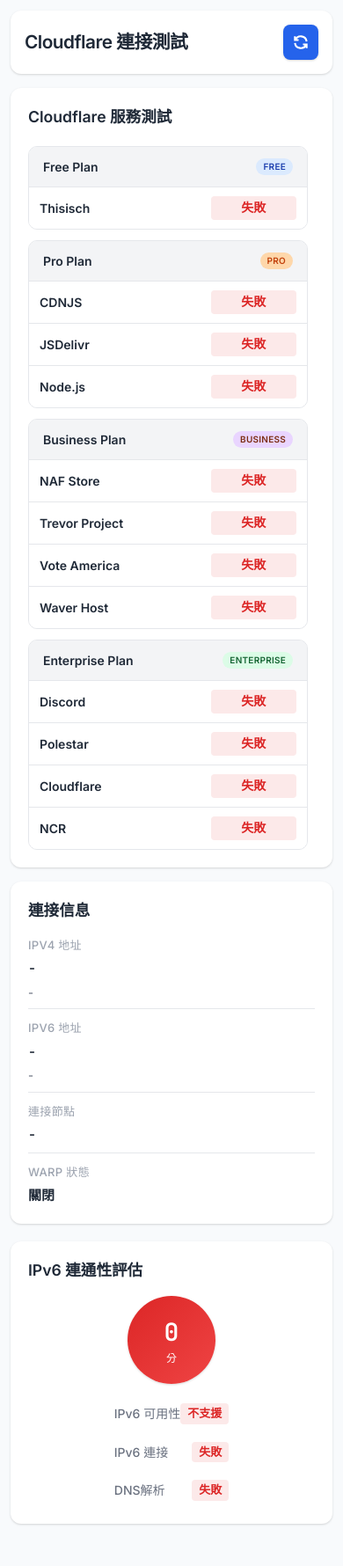
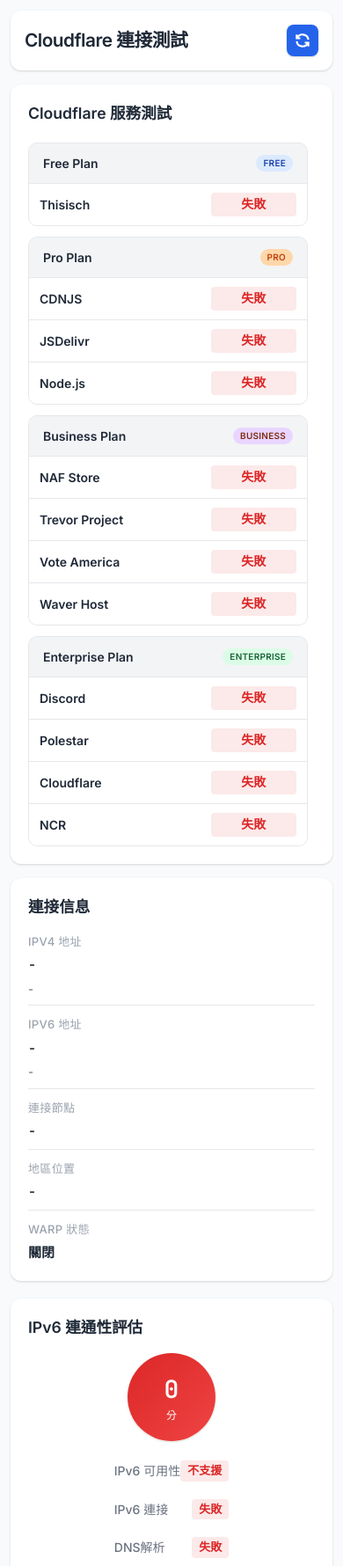
Before and after one commit to Zhuyuan0907/CloudflareTest, a plain HTML site: page index.html in a window 390 px wide. Shown: the top 1780 px of the page at 88% size. Before the commit the page ends 1744 px from the top, so only its background shows below. Drawn offline with Linux system fonts and the light colour scheme; no server answers.

Commit message:
修正顯示問題

```diff
--- a/index.html
+++ b/index.html
@@ -42,6 +42,10 @@
                         <div class="info-item">
                             <div class="info-label">連接節點</div>
                             <div class="info-value" id="userColo">檢測中...</div>
+                        </div>
+                        <div class="info-item">
+                            <div class="info-label">地區位置</div>
+                            <div class="info-value" id="userLocation">檢測中...</div>
                         </div>
                         <div class="info-item">
                             <div class="info-label">WARP 狀態</div>
--- a/script.js
+++ b/script.js
@@ -165,6 +165,7 @@ async function getUserInfo() {
         document.getElementById('userIPv4').textContent = ipv4;
         document.getElementById('userIPv6').textContent = ipv6;
         document.getElementById('userColo').textContent = mainData.colo || '-';
+        document.getElementById('userLocation').textContent = mainData.loc || '-';
         document.getElementById('warpStatus').textContent =
             mainData.warp === 'on' ? '啟用' : '關閉';
 
--- a/style.css
+++ b/style.css
@@ -48,6 +48,7 @@ body {
     justify-content: space-between;
     align-items: center;
     margin-bottom: 20px;
+    flex-shrink: 0;
 }
 
 .main-layout {
@@ -438,6 +439,11 @@ h1 {
         font-size: 1.3rem;
     }
 
+    .refresh-btn {
+        width: 36px;
+        height: 36px;
+    }
+
     .main-layout {
         grid-template-columns: 1fr;
         gap: 16px;
```
